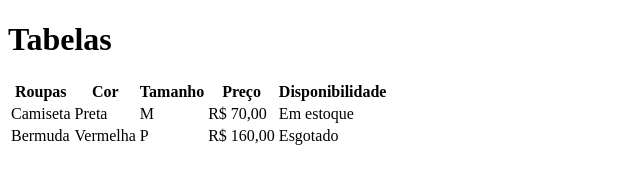
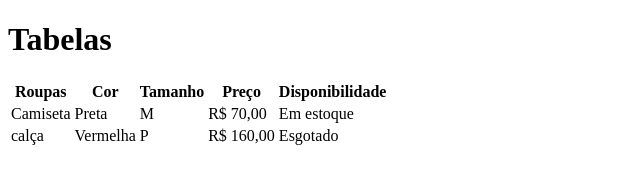
Before and after one commit to GersonKnutz/aula-tabela, a plain HTML site: page index.html in a window 1280 px wide. Shown: the full height of the page, 0-640 px from the left. Drawn offline with Linux system fonts and the light colour scheme.

Commit message:
mudando de bermuda para calça

```diff
--- a/index.html
+++ b/index.html
@@ -24,7 +24,7 @@
       <td>Em estoque</td>
     </tr>
     <tr>
-      <td>Bermuda</td>
+      <td>calça</td>
       <td>Vermelha</td>
       <td>P</td>
       <td>R$ 160,00</td>
```
